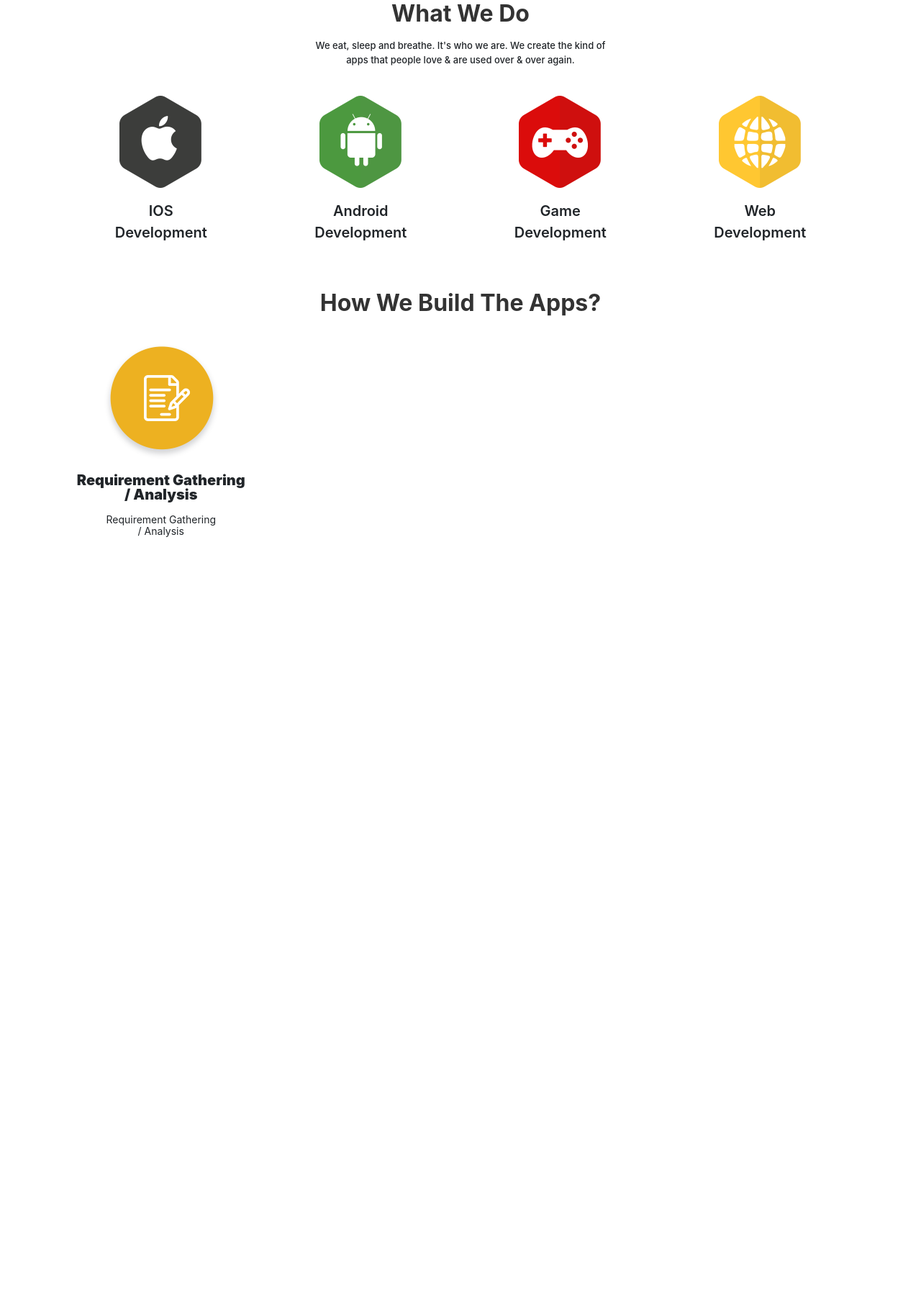
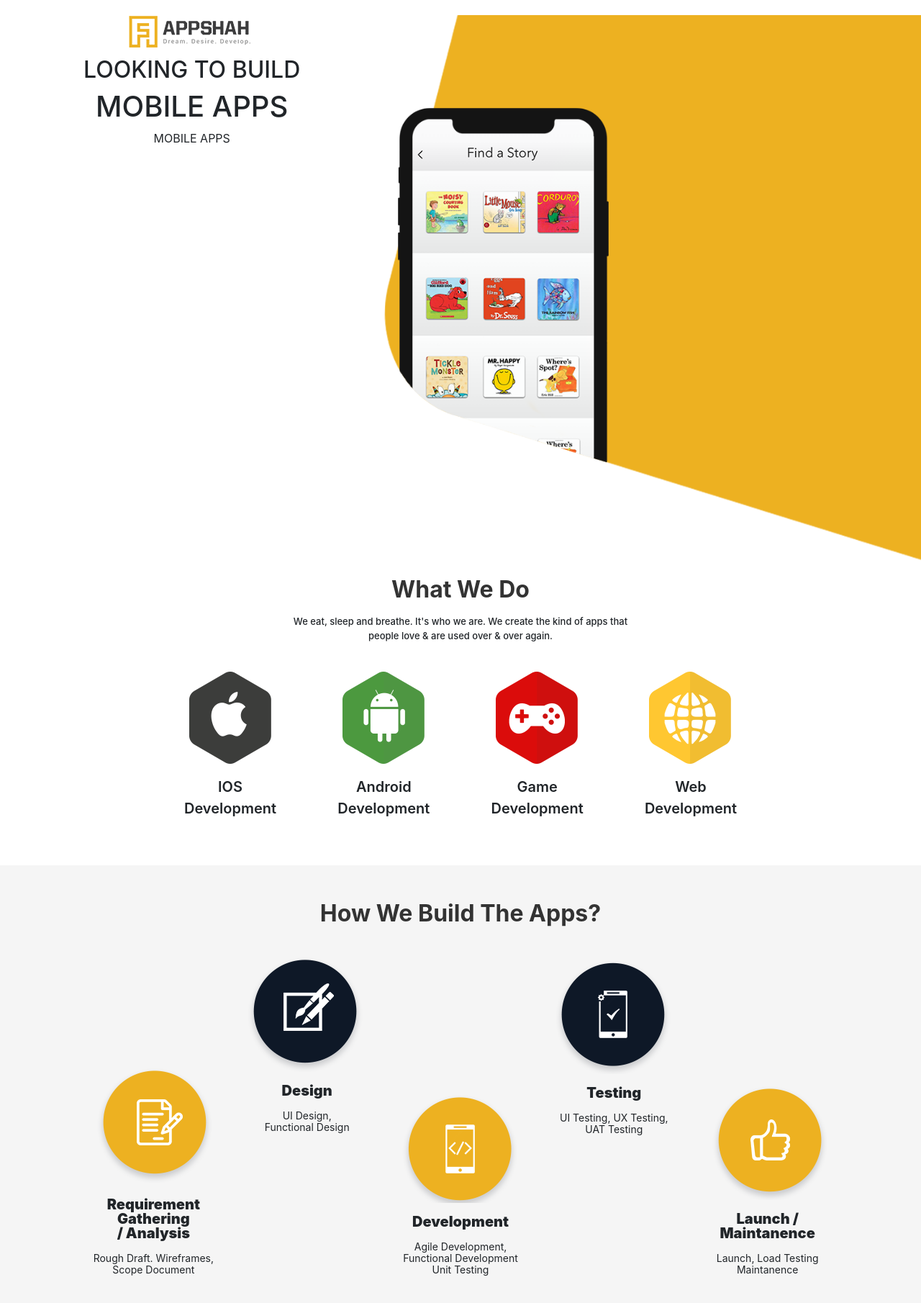
Before and after one commit to TalhaK26/test-app, a React (Create React App) app: page / in a window 1280 px wide. Shown: the top 1810 px of the page at 72% size. Before the commit the page ends 1150 px from the top, so only its background shows below. Built offline with nearby package versions, Linux system fonts and the light colour scheme.

Commit message:
working process

```diff
--- a/src/App.css
+++ b/src/App.css
@@ -1,3 +1,14 @@
+/* section 1 */
+.banner-sec {
+  background-image: url('assets/images/banner.png');
+  background-repeat: no-repeat;
+  background-size: contain;
+  background-position: right;
+  /* height: 100vh; */
+  height: 800px;
+}
+/* section 1 */
+
 .s-h {
   font-weight: 700;
   color: #333333;
@@ -18,3 +29,15 @@
 .lh-1 {
   line-height: 1;
 }
+
+/* section-2 */
+.sec-3 {
+  height: 450px;
+}
+
+@media screen and (max-width: 800px) {
+  .sec-3 {
+    height: auto;
+  }
+}
+/* section-2 */
--- a/src/App.js
+++ b/src/App.js
@@ -1,11 +1,13 @@
 import './App.css';
 import { Container, Row, Col } from 'reactstrap';
+import SectionOne from "./components/SectionOne";
 import SectionTwo from "./components/SectionTwo";
 import SectionThree from "./components/SectionThree";
 
 function App() {
   return (
-    <Container>
+    <Container fluid className="p-0">
+      <SectionOne />
       <SectionTwo />
       <SectionThree />
     </Container>
--- /dev/null
+++ b/src/components/SectionOne.js
@@ -0,0 +1,30 @@
+import { Container, Row, Col } from 'reactstrap';
+
+import logo from '../assets/images/appshah_logo.png';
+import android from '../assets/images/android.png';
+import web from '../assets/images/web.png';
+import game from '../assets/images/game.png';
+
+function SectionOne() {
+  return (
+    <Container fluid className="p-0">
+      <Row className="text-center m-0" >
+        <Col md="5 pt-3">
+            <Row className="m-0">
+                <Col><img src={logo} /></Col>
+            </Row>
+            <Row className="m-0">
+                <Col>
+                    <h2>LOOKING TO BUILD</h2>
+                    <h1>MOBILE APPS</h1>
+                    <p>MOBILE APPS</p>
+                </Col>
+            </Row>
+        </Col>
+        <Col md="7 pt-3" className="banner-sec"></Col>
+      </Row>
+    </Container>
+  );
+}
+
+export default SectionOne;
--- a/src/components/SectionThree.js
+++ b/src/components/SectionThree.js
@@ -8,19 +8,59 @@ import five from '../assets/images/5.png';
 
 function SectionThree() {
   return (
-    <Container className="mt-5 mb-5" style={{height: 700}}>
-      <Row className="text-center">
+    <Container fluid className="mt-5 mb-5 p-0 pt-5 pb-5" style={{height: 'auto', backgroundColor: '#f5f5f5'}}>
+      <Row className="text-center m-0">
         <Col>
           <h2 className="s-h">How We Build The Apps?</h2>
         </Col>
       </Row>
-      <Row className="text-center mt-4">
-        <Col md="3">
-          <img src={one} />
+      <Row className="text-center mt-4 m-0 justify-content-center sec-3">
+        <Col md="2">
+          <Row className="align-items-end sec-3">
+            <Col md="12">
+              <img src={one} />
+              <div className="lh-1">
+                <p className="s-t mt-3 "><b>Requirement Gathering <br/> / Analysis</b></p>
+                <small>Rough Draft. Wireframes, <br/> Scope Document</small>
+              </div>
+            </Col>
+          </Row>
+        </Col>
+        <Col md="2">
+          <img src={two} />
           <div className="lh-1">
-            <p className="s-t mt-3 "><b>Requirement Gathering <br/> / Analysis</b></p>
-            <small>Requirement Gathering <br/> / Analysis</small>
+            <p className="s-t mt-3"><b>Design</b></p>
+            <small>UI Design, <br/> Functional Design</small>
           </div>
+        </Col>
+        <Col md="2">
+          <Row className="align-items-end sec-3">
+            <Col md="12">
+              <img src={three} />
+              <div className="lh-1">
+                <p className="s-t mt-3 "><b>Development</b></p>
+                <small>Agile Development, <br/> Functional Development <br/> Unit Testing</small>
+              </div>
+            </Col>
+          </Row>
+        </Col>
+        <Col md="2">
+          <img src={four} />
+          <div className="lh-1">
+            <p className="s-t mt-3 "><b>Testing</b></p>
+            <small>UI Testing, UX Testing, <br/> UAT Testing</small>
+          </div>
+        </Col>
+        <Col md="2">
+          <Row className="align-items-end sec-3">
+            <Col md="12">
+              <img src={five} />
+              <div className="lh-1">
+                <p className="s-t mt-3 "><b>Launch / Maintanence</b></p>
+                <small>Launch, Load Testing <br/> Maintanence</small>
+              </div>
+            </Col>
+          </Row>
         </Col>
       </Row>
     </Container>
--- a/src/components/SectionTwo.js
+++ b/src/components/SectionTwo.js
@@ -7,8 +7,8 @@ import game from '../assets/images/game.png';
 
 function SectionTwo() {
   return (
-    <Container>
-      <Row className="text-center">
+    <Container fluid className="p-0">
+      <Row className="text-center m-0">
         <Col>
           <h2 className="s-h">What We Do</h2>
           <div className="s-d">
@@ -16,20 +16,20 @@ function SectionTwo() {
           </div>
         </Col>
       </Row>
-      <Row className="text-center mt-4">
-        <Col md="3">
+      <Row className="text-center mt-4 justify-content-center m-0">
+        <Col md="2">
           <img src={ios} />
           <p className="s-t mt-3">IOS <br/> Development</p>
         </Col>
-        <Col md="3">
+        <Col md="2">
           <img src={android} />
           <p className="s-t mt-3">Android <br/> Development</p>
         </Col>
-        <Col md="3">
+        <Col md="2">
           <img src={game} />
           <p className="s-t mt-3">Game <br/> Development</p>
         </Col>
-        <Col md="3">
+        <Col md="2">
           <img src={web} />
           <p className="s-t mt-3">Web <br/> Development</p>
         </Col>
```
